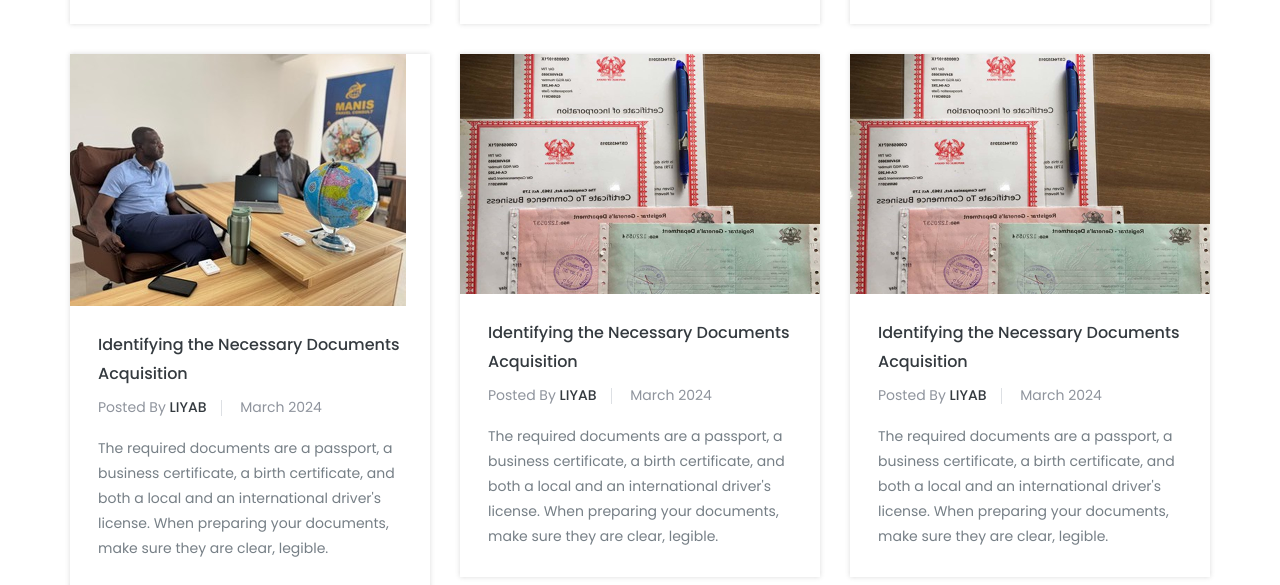
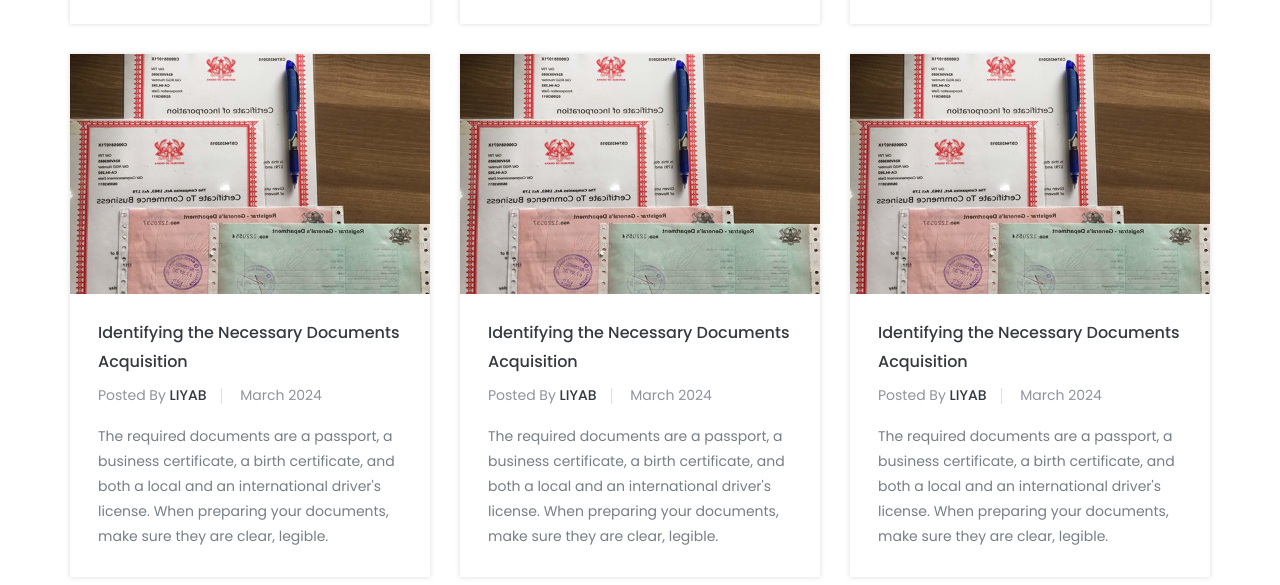
Before and after one commit to 12liyab/Manis-consult-2, a website: page index.html in a window 1280 px wide. Shown: the part 5356-5941 px from the top of the page. Drawn offline with nearby package versions, Linux system fonts and the light colour scheme.

Commit message:
Update index.html

```diff
--- a/index.html
+++ b/index.html
@@ -1042,7 +1042,7 @@
 						<div class="col-md-4 col-sm-6">
 							<div class="single-blog-item">
 								<div class="single-blog-item-img">
-									<img src="assets/images/blog/b2.jpg" alt="blog image">
+									<img src="assets/images/blog/s1.jpg" alt="blog image">
 								</div>
 								<div class="single-blog-item-txt">
 									<h2><a href="#">Identifying the Necessary Documents Acquisition</a></h2>
```
